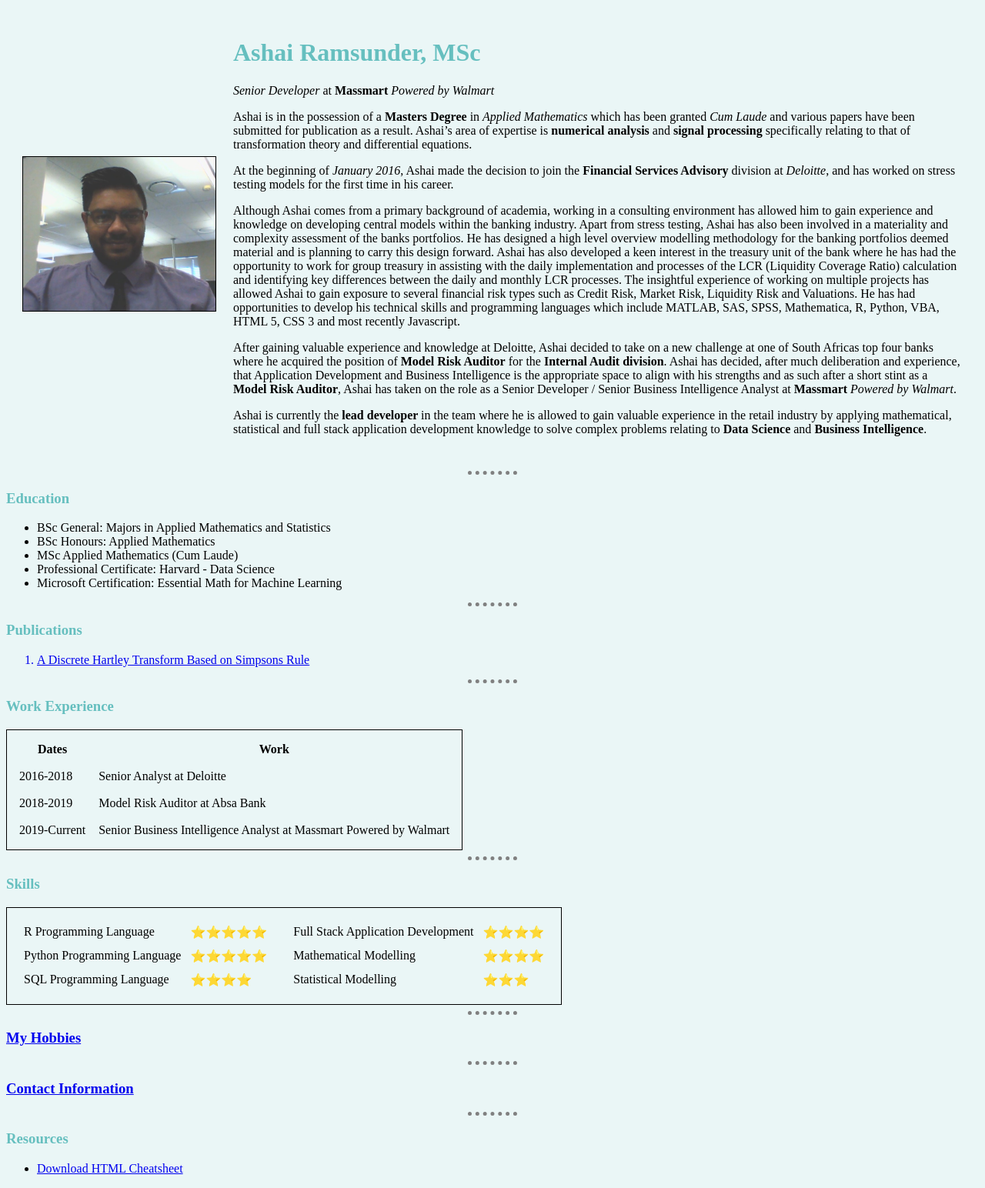
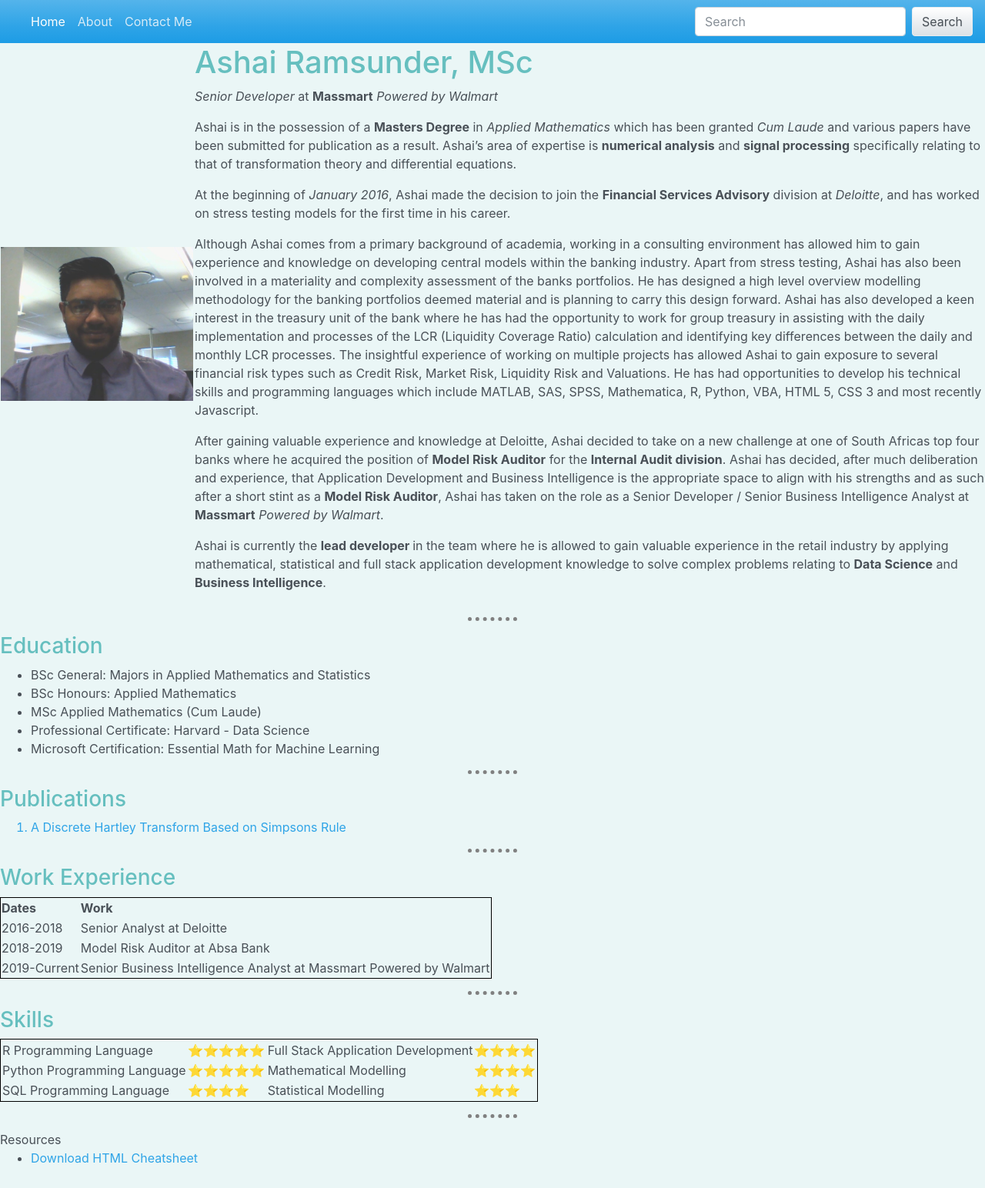
Before and after one commit to RickTastic/cv, a plain HTML site: page index.html in a window 1280 px wide. Shown: the whole page at 77% size. Drawn offline with Linux system fonts and the light colour scheme.

Commit message:
Index.html
- Added bootstrap.css closes #3
- Added navbar closes #2

```diff
--- a/index.html
+++ b/index.html
@@ -3,11 +3,36 @@
 
 <head>
   <meta charset="utf-8">
+  <link rel="stylesheet" href="css/bootstrapCerulean.css">
   <link rel="stylesheet" href="css/style.css">
   <title>Ashai Ramsunder - Curriculum Vitae</title>
 </head>
 
 <body>
+  <nav class="navbar navbar-expand-lg navbar-dark bg-primary">
+  <a class="navbar-brand" href="#"></a>
+  <button class="navbar-toggler" type="button" data-toggle="collapse" data-target="#navbarColor01" aria-controls="navbarColor01" aria-expanded="false" aria-label="Toggle navigation">
+    <span class="navbar-toggler-icon"></span>
+  </button>
+
+  <div class="collapse navbar-collapse" id="navbarColor01">
+    <ul class="navbar-nav mr-auto">
+      <li class="nav-item active">
+        <a class="nav-link" href="#">Home <span class="sr-only">(current)</span></a>
+      </li>
+      <li class="nav-item">
+        <a class="nav-link" href="myHobbies.html">About</a>
+      </li>
+      <li class="nav-item">
+        <a class="nav-link" href="contactMe.html">Contact Me</a>
+      </li>
+    </ul>
+    <form class="form-inline my-2 my-lg-0">
+      <input class="form-control mr-sm-2" type="text" placeholder="Search">
+      <button class="btn btn-secondary my-2 my-sm-0" type="submit">Search</button>
+    </form>
+  </div>
+</nav>
   <table cellspacing="20">
     <tr>
       <td><img src="images/Ashai Ramsunder - Card Photo.jpg" alt="Error!!" height="200px" width="250px" border=1px solid black></td>
@@ -139,11 +164,7 @@
       </td>
     </tr>
   </table>
-  <hr size=3 noshading>
-  <h3><a href="myHobbies.html">My Hobbies</a></h3>
-  <hr size=3 noshading>
-  <h3> <a href="contactMe.html">Contact Information</a></h3>
-  <hr size=3 noshading>
+  <hr size=3 noshading
   <h3>Resources</h3>
   <ul>
     <li><a href="https://web.stanford.edu/group/csp/cs21/htmlcheatsheet.pdf" download>Download HTML Cheatsheet</a></li>
```
